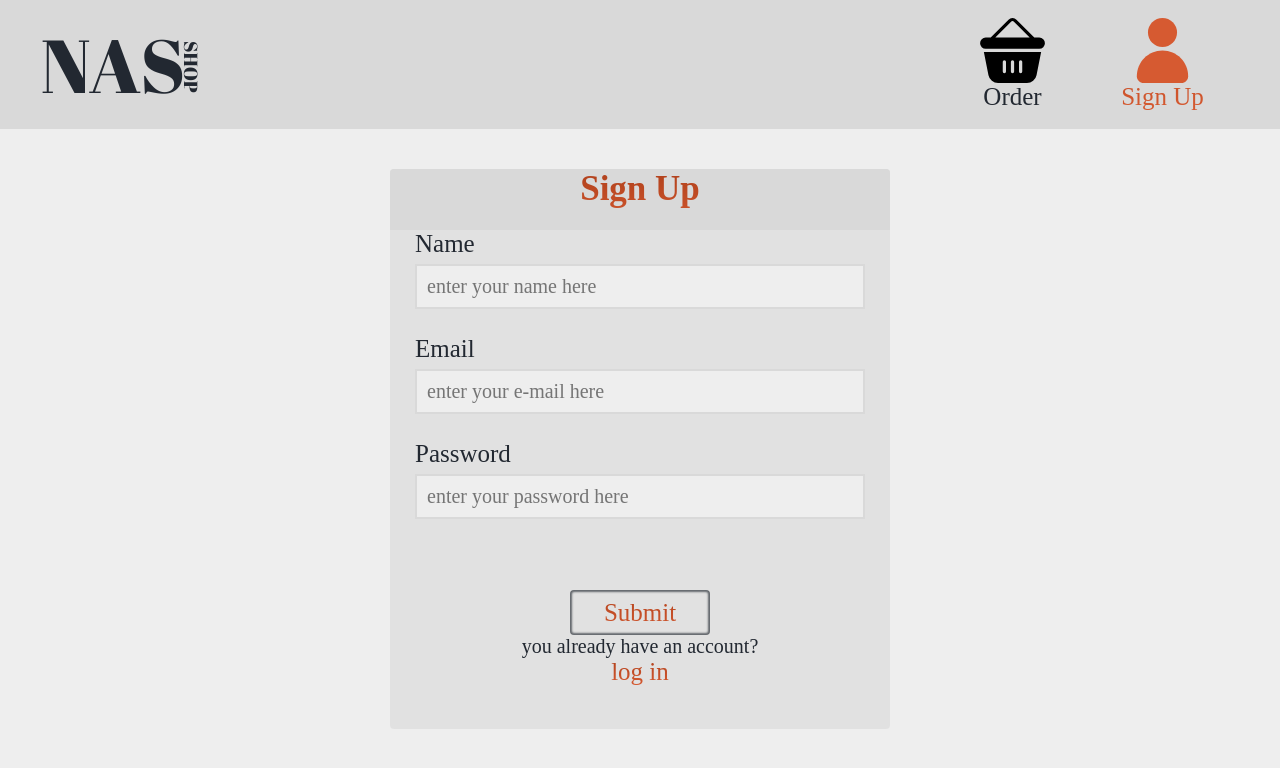
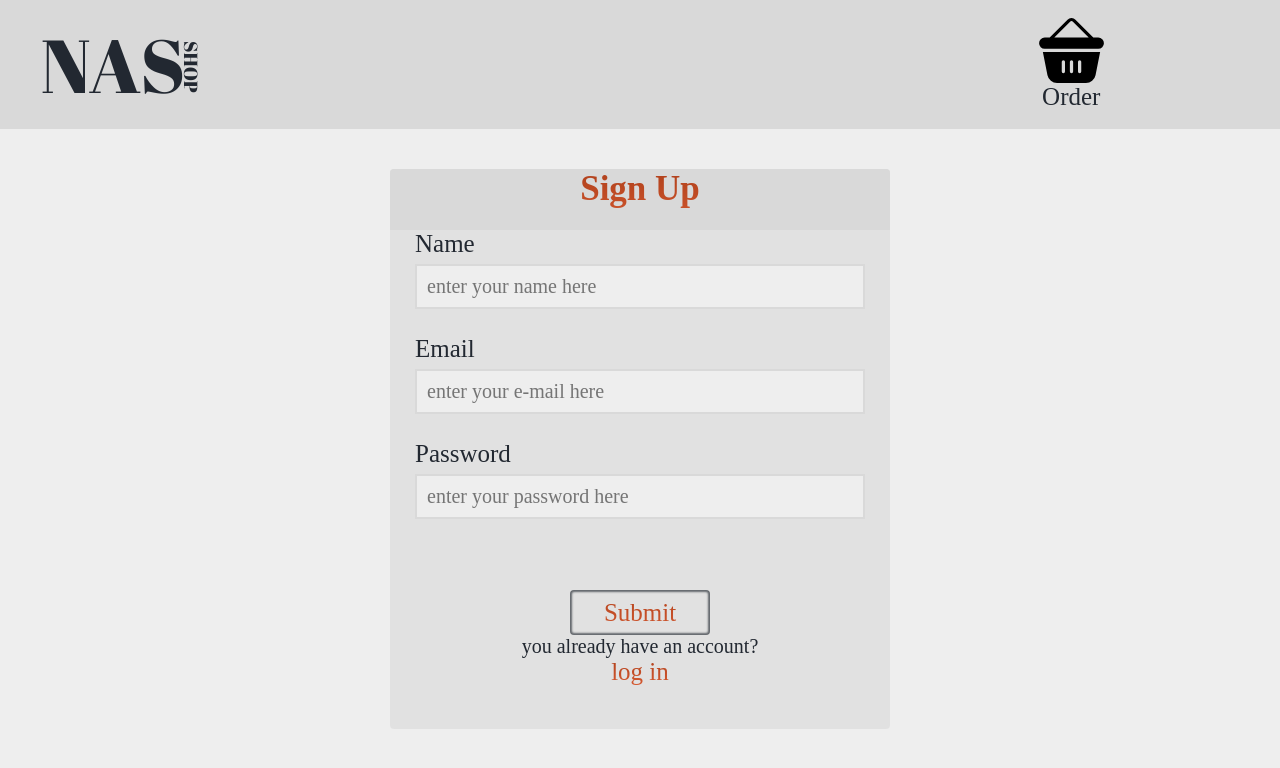
Before and after one commit to Taps73r/OnlineShop, a Next.js app: page /registration in a window 1280 px wide. Shown: the top 768 px of the page. Built offline with nearby package versions, Linux system fonts and the light colour scheme; a web font is replaced by a local one.

Commit message:
end header component

```diff
--- a/src/components/Header/Header.scss
+++ b/src/components/Header/Header.scss
@@ -11,7 +11,7 @@
     &__links {
         display: flex;
         align-items: center;
-        justify-content: space-between;
+        justify-content: space-around;
         width: 300px;
 
         &__order,
--- a/src/components/Header/Header.tsx
+++ b/src/components/Header/Header.tsx
@@ -5,9 +5,11 @@ import AvatarIcon from "@/assets/icons/avatar-icon.svg";
 
 import Link from "next/link";
 
-interface IHeaderProps {}
+interface IHeaderProps {
+    loginPage: boolean;
+}
 
-export function Header({}: IHeaderProps) {
+export function Header({ loginPage }: IHeaderProps) {
     return (
         <header className="header">
             <Link href="/main" className="header__logo-text">
@@ -15,12 +17,11 @@ export function Header({}: IHeaderProps) {
                 <p className="header__logo-text__rotate">SHOP</p>
             </Link>
             <div className="header__links">
-                {
-                    <>
                 <Link href="/orders" className="header__links__order">
                     <BasketIcon width={65} height={65} />
                     Order
                 </Link>
+                {loginPage ? (
                     <Link
                         href="/registration"
                         className="header__links__sign-up"
@@ -28,9 +29,9 @@ export function Header({}: IHeaderProps) {
                         <AvatarIcon width={65} height={65} />
                         Sign Up
                     </Link>
-                    </>
-                }
-                {<Link href="/registration"></Link>}
+                ) : (
+                    <Link href="/registration"></Link>
+                )}
             </div>
         </header>
     );
```
Lines whose indentation alone changed are shown as unchanged.
